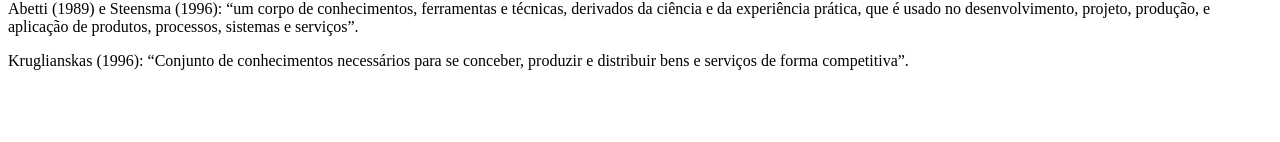
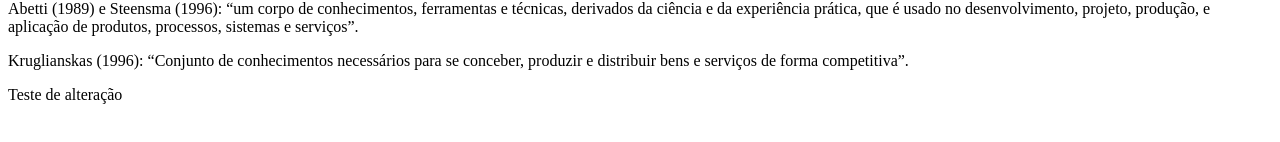
Before and after one commit to projkaikepinheiro/MeuPrimeiroSite, a plain HTML site: page index.html in a window 1280 px wide. Shown: the part 412-554 px from the top of the page. Drawn offline with Linux system fonts and the light colour scheme.

Commit message:
inclusão de paragrafo

```diff
--- a/index.html
+++ b/index.html
@@ -16,7 +16,7 @@
        <p>Blauner (1964) e Fleury (1978): “Se refere ao conjunto de objetos físicos e operações técnicas (mecanizadas ou manuais) empregadas na transformação de produtos em uma indústria”.</p>
        <p>Abetti (1989) e Steensma (1996): “um corpo de conhecimentos, ferramentas e técnicas, derivados da ciência e da experiência prática, que é usado no desenvolvimento, projeto, produção, e aplicação de produtos, processos, sistemas e serviços”.</p>
        <p>Kruglianskas (1996): “Conjunto de conhecimentos necessários para se conceber, produzir e distribuir bens e serviços de forma competitiva”.
-    </p>
+       <p>Teste de alteração</p>
 
     </body>
 
```
